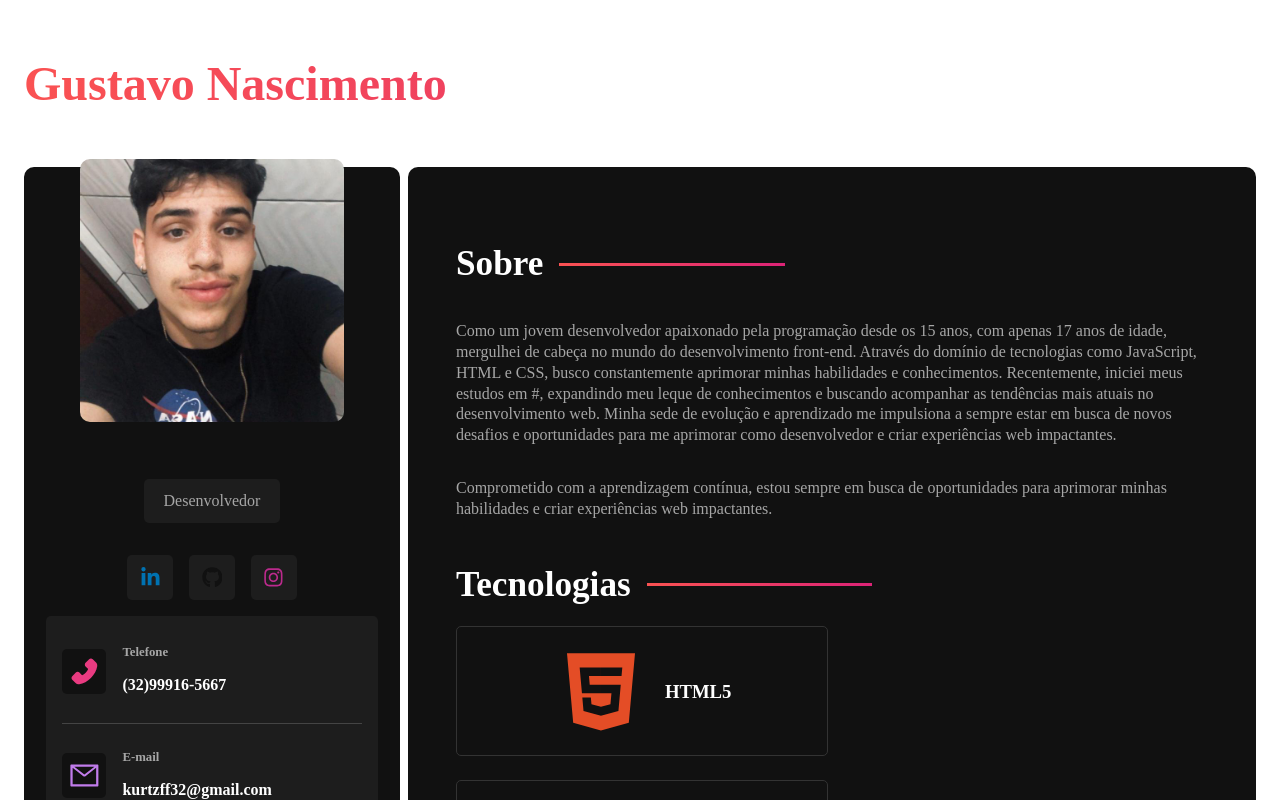
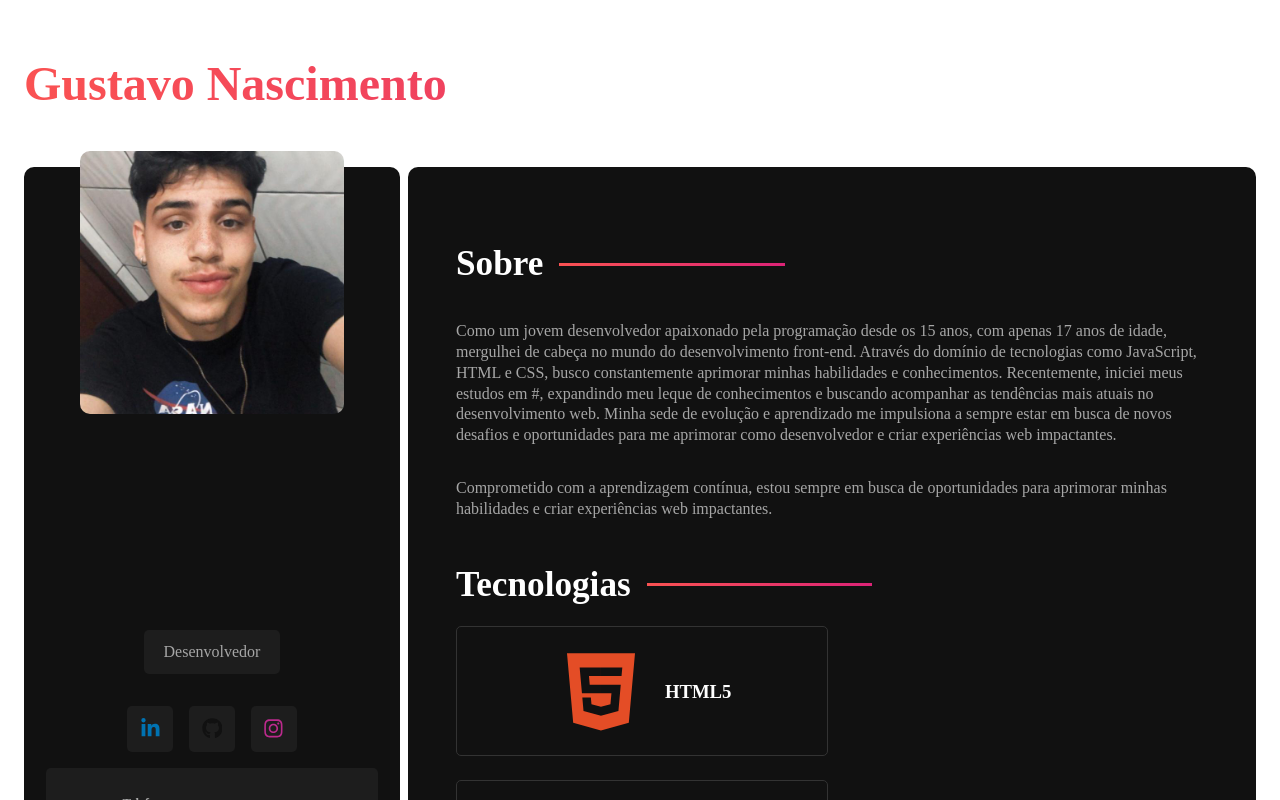
Before and after one commit to gustavokurtz/gustavonascimento, a React (Vite) app: page / in a window 1280 px wide. Shown: the top 800 px of the page. Built offline with nearby package versions, Linux system fonts and the light colour scheme; the HTML template or start-up script is replaced by a standard one.

Commit message:
posição imagem

```diff
--- a/src/styles/components/sidebar.sass
+++ b/src/styles/components/sidebar.sass
@@ -15,8 +15,7 @@
     img
         max-width: 70%
         border-radius: variables.$container-border-radius
-        position: absolute
-        top: -0.5rem
+        margin-top: -7rem
 
     .title
         color: variables.$text-color-secondary
```
